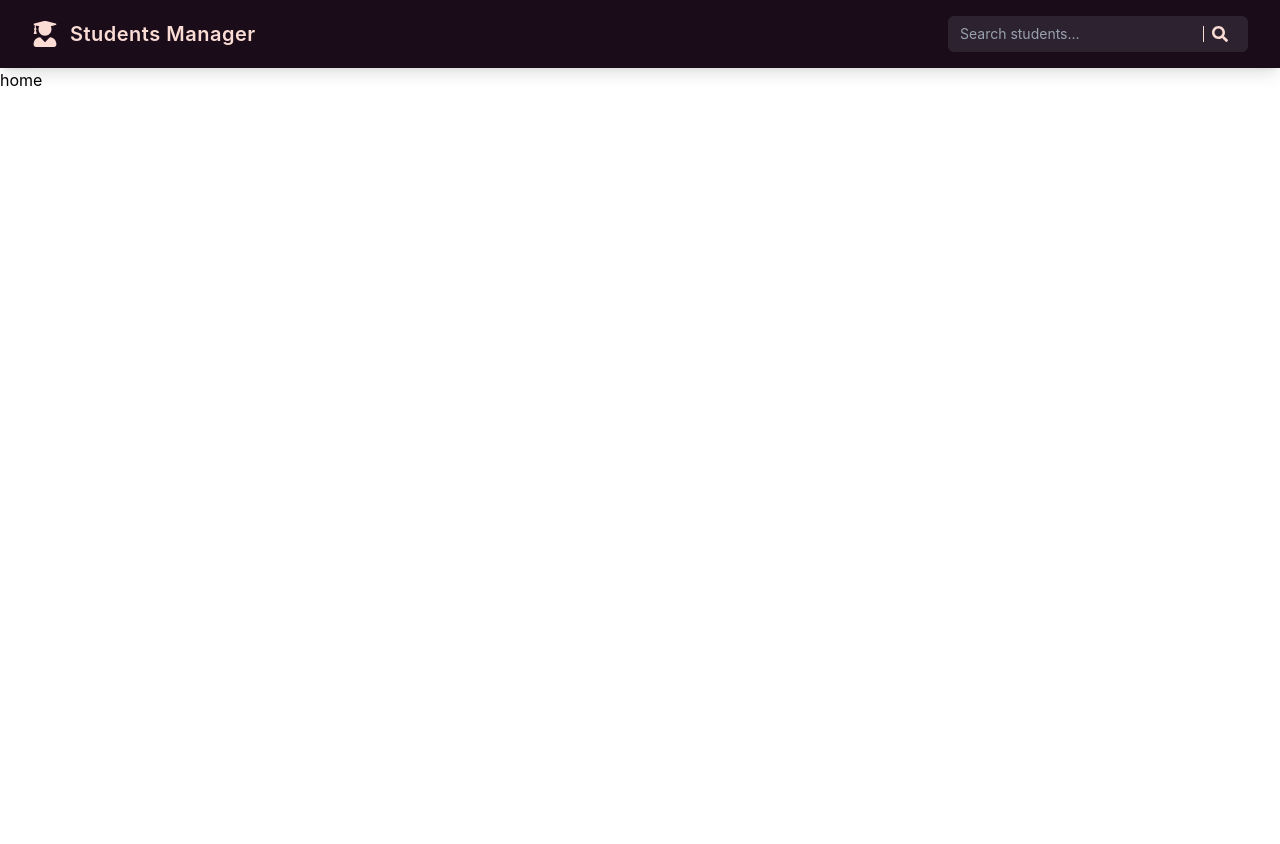
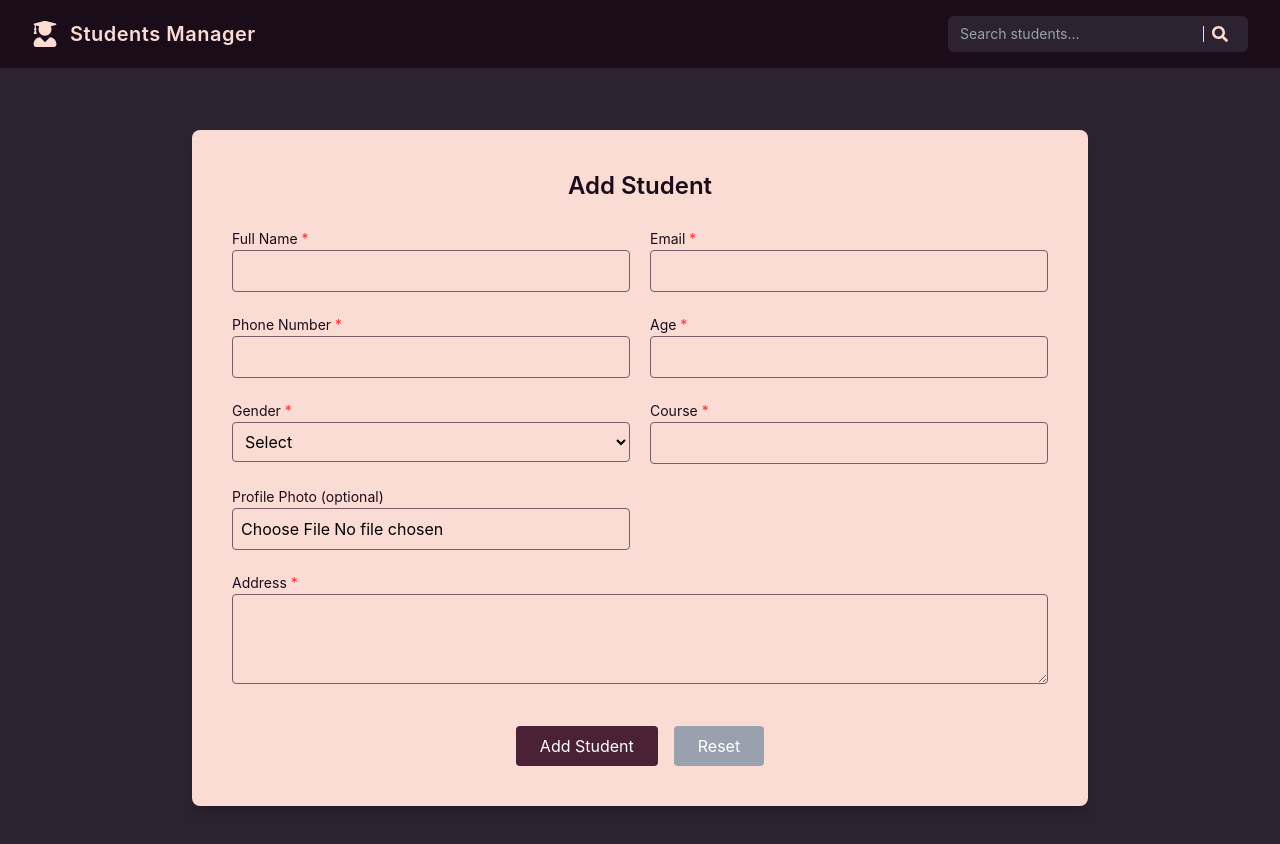
Before and after one commit to sartaza123/student-table, a React (Vite) app: page / in a window 1280 px wide. Shown: the top 844 px of the page. Before the commit the page ends 800 px from the top, so only its background shows below. Built offline with nearby package versions, Linux system fonts and the light colour scheme.

Commit message:
Form is created with full validationn and reatedd err message

```diff
--- a/src/App.jsx
+++ b/src/App.jsx
@@ -1,11 +1,13 @@
 import Header from "./components/Header";
-import Home from "./pages/Home";
+import AddStudent from "./pages/AddStudents";
+// import Home from "./pages/Home";
 
 function App() {
   return (
     <>
       <Header />
-      <Home />
+      {/* <Home /> */}
+      <AddStudent />
     </>
   );
 }
--- /dev/null
+++ b/src/pages/AddStudents.jsx
@@ -0,0 +1,228 @@
+import { useState } from "react";
+
+const AddStudent = () => {
+  const [student, setStudent] = useState({
+    name: "",
+    email: "",
+    phone: "",
+    age: "",
+    gender: "",
+    course: "",
+    address: "",
+    photo: null,
+  });
+
+  const [error, setError] = useState("");
+
+  const handleChange = (e) => {
+    const { name, value, files } = e.target;
+
+    if (name === "photo") {
+      setStudent({ ...student, photo: files[0] });
+    } else {
+      setStudent({ ...student, [name]: value });
+    }
+  };
+
+  const handleSubmit = (e) => {
+    e.preventDefault();
+
+    const { name, email, phone, age, gender, course, address } = student;
+
+    if (!name || !email || !phone || !age || !gender || !course || !address) {
+      setError("All required fields must be filled.");
+      return;
+    }
+
+    const emailRegex = /\S+@\S+\.\S+/;
+
+    if (!emailRegex.test(email)) {
+      setError("Please enter a valid email address.");
+      return;
+    }
+
+    if (phone.length < 10) {
+      setError("Phone number must be at least 10 digits.");
+      return;
+    }
+
+    if (age <= 0) {
+      setError("Age must be greater than 0.");
+      return;
+    }
+
+    setError("");
+
+    console.log(student);
+
+    alert("Student Added Successfully");
+
+    setStudent({
+      name: "",
+      email: "",
+      phone: "",
+      age: "",
+      gender: "",
+      course: "",
+      address: "",
+      photo: null,
+    });
+  };
+
+  return (
+    <div className="min-h-screen bg-[#2D222F] flex items-center justify-center p-6">
+      <div className="bg-[#FADCD5] w-full max-w-4xl p-10 rounded-lg shadow-lg">
+        <h2 className="text-2xl font-semibold text-[#1B0C1A] mb-6 text-center">
+          Add Student
+        </h2>
+
+        <form
+          onSubmit={handleSubmit}
+          className="grid grid-cols-1 md:grid-cols-2 gap-5"
+        >
+          {/* Name */}
+          <div>
+            <label className="text-sm text-[#1B0C1A]">
+              Full Name <span className="text-red-500">*</span>
+            </label>
+            <input
+              type="text"
+              name="name"
+              value={student.name}
+              onChange={handleChange}
+              className="w-full p-2 rounded border border-[#765D67] focus:border-[#4B2138] outline-none"
+            />
+          </div>
+
+          {/* Email */}
+          <div>
+            <label className="text-sm text-[#1B0C1A]">
+              Email <span className="text-red-500">*</span>
+            </label>
+            <input
+              type="email"
+              name="email"
+              value={student.email}
+              onChange={handleChange}
+              className="w-full p-2 rounded border border-[#765D67] focus:border-[#4B2138] outline-none"
+            />
+          </div>
+
+          {/* Phone */}
+          <div>
+            <label className="text-sm text-[#1B0C1A]">
+              Phone Number <span className="text-red-500">*</span>
+            </label>
+            <input
+              type="tel"
+              name="phone"
+              value={student.phone}
+              onChange={handleChange}
+              className="w-full p-2 rounded border border-[#765D67] focus:border-[#4B2138] outline-none"
+            />
+          </div>
+
+          {/* Age */}
+          <div>
+            <label className="text-sm text-[#1B0C1A]">
+              Age <span className="text-red-500">*</span>
+            </label>
+            <input
+              type="number"
+              name="age"
+              value={student.age}
+              onChange={handleChange}
+              className="w-full p-2 rounded border border-[#765D67] focus:border-[#4B2138] outline-none"
+            />
+          </div>
+
+          {/* Gender */}
+          <div>
+            <label className="text-sm text-[#1B0C1A]">
+              Gender <span className="text-red-500">*</span>
+            </label>
+            <select
+              name="gender"
+              value={student.gender}
+              onChange={handleChange}
+              className="w-full p-2 rounded border border-[#765D67] focus:border-[#4B2138] outline-none"
+            >
+              <option value="">Select</option>
+              <option>Male</option>
+              <option>Female</option>
+              <option>Other</option>
+            </select>
+          </div>
+
+          {/* Course */}
+          <div>
+            <label className="text-sm text-[#1B0C1A]">
+              Course <span className="text-red-500">*</span>
+            </label>
+            <input
+              type="text"
+              name="course"
+              value={student.course}
+              onChange={handleChange}
+              className="w-full p-2 rounded border border-[#765D67] focus:border-[#4B2138] outline-none"
+            />
+          </div>
+
+          {/* Profile Photo */}
+          <div>
+            <label className="text-sm text-[#1B0C1A]">
+              Profile Photo (optional)
+            </label>
+            <input
+              type="file"
+              name="photo"
+              accept="image/*"
+              onChange={handleChange}
+              className="w-full p-2 rounded border border-[#765D67]"
+            />
+          </div>
+
+          {/* Address */}
+          <div className="md:col-span-2">
+            <label className="text-sm text-[#1B0C1A]">
+              Address <span className="text-red-500">*</span>
+            </label>
+            <textarea
+              name="address"
+              rows="3"
+              value={student.address}
+              onChange={handleChange}
+              className="w-full p-2 rounded border border-[#765D67] focus:border-[#4B2138] outline-none"
+            ></textarea>
+          </div>
+
+          {/* Error Message */}
+          {error && (
+            <div className="text-red-500 text-sm md:col-span-2 text-center">
+              {error}
+            </div>
+          )}
+
+          {/* Buttons */}
+          <div className="md:col-span-2 flex justify-center gap-4 mt-4">
+            <button
+              type="submit"
+              className="bg-[#4B2138] text-white px-6 py-2 rounded hover:bg-[#6D3C52] transition"
+            >
+              Add Student
+            </button>
+
+            <button
+              type="reset"
+              className="bg-gray-400 text-white px-6 py-2 rounded hover:bg-gray-500"
+            >
+              Reset
+            </button>
+          </div>
+        </form>
+      </div>
+    </div>
+  );
+};
+
+export default AddStudent;
```
Also changed, not shown: src/components/StudentTable.jsx (added).
